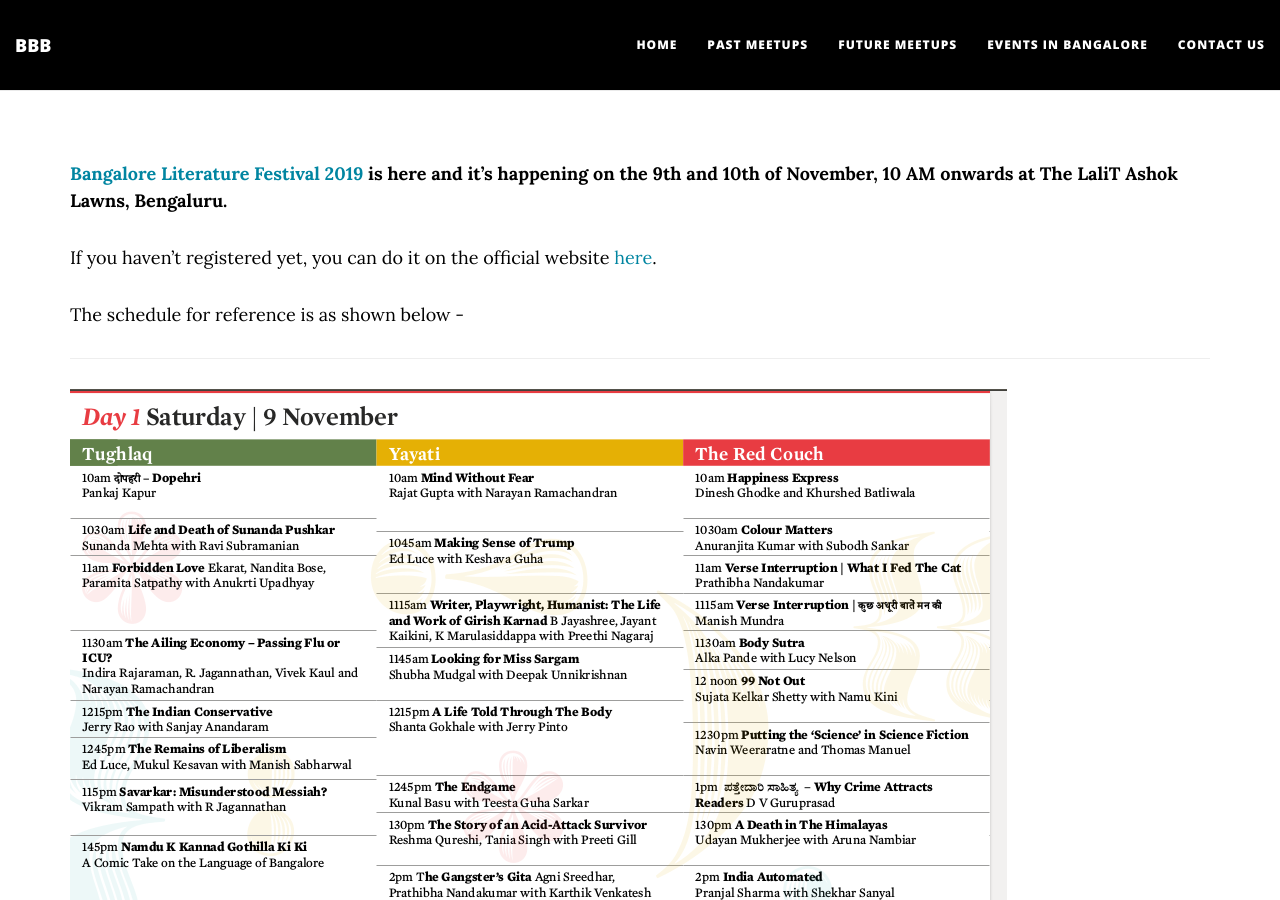
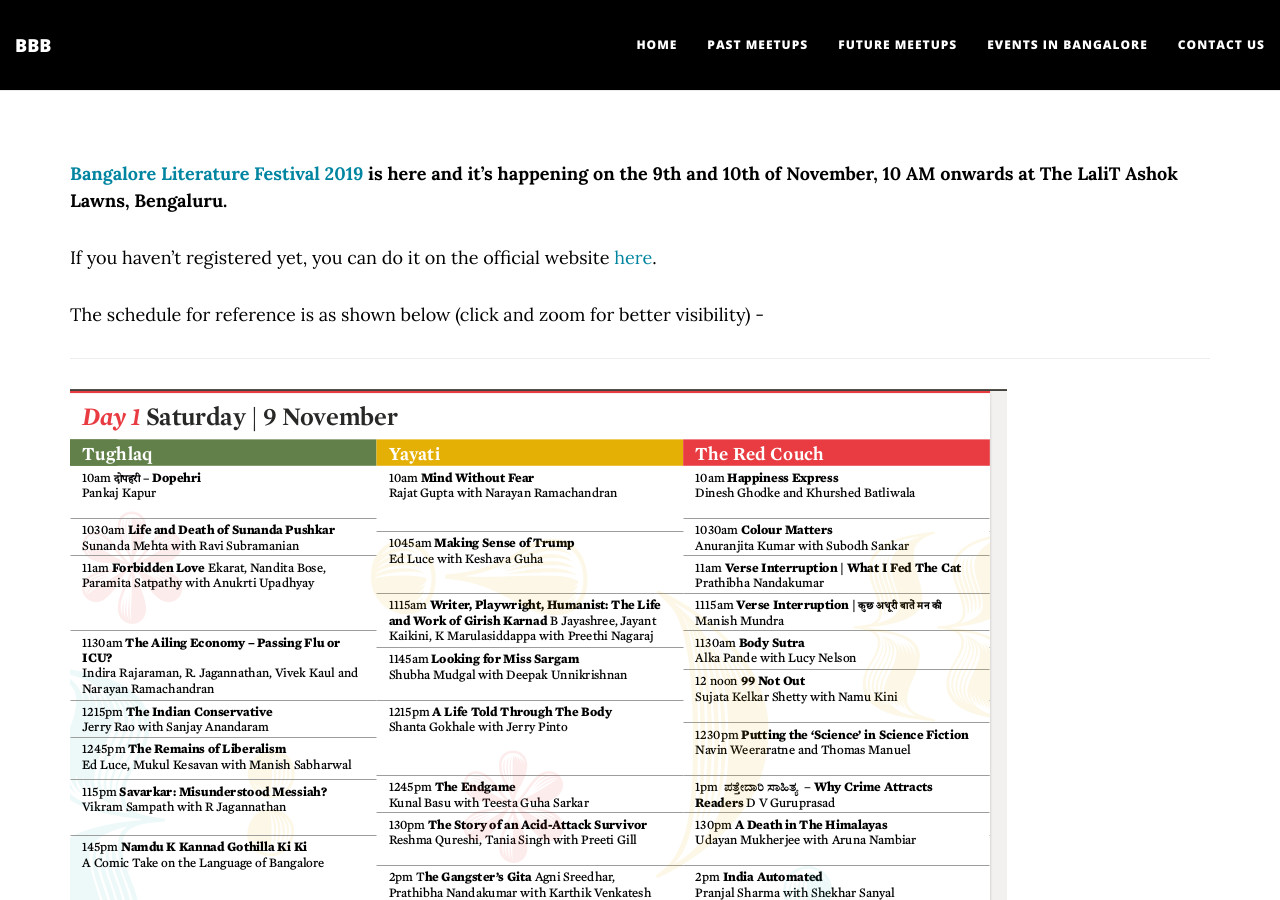
Before and after one commit to brokebibliophiles/brokebibliophiles.github.io, a Jekyll site: the page built from _litevent/2019-1-09-BLF.md, in a window 1280 px wide and 900 px high. Built offline with Jekyll 4.4.1, drawn with Linux system fonts in a browser that asks for light colours; nearby versions of some CDN libraries; comment, search, counter and statistics services are not loaded; some of the changed text lies outside the part shown.

Commit message:
Better presentation

```diff
--- a/_litevent/2019-1-09-BLF.md
+++ b/_litevent/2019-1-09-BLF.md
@@ -11,7 +11,7 @@ comments: true
 
 If you haven't registered yet, you can do it on the official website [here](https://www.eventbrite.com/e/bangalore-literature-festival-8th-edition-2019-tickets-70812884243).
 
- The schedule for reference is as shown below -
+ The schedule for reference is as shown below (click and zoom for better visibility) -
 <hr/>
 
 <!-- <embed src="../data/BLF2019.pdf" type="application/pdf" width="100%" height="800em" /> -->
@@ -20,9 +20,17 @@ If you haven't registered yet, you can do it on the official website [here](http
 [![](../data/2.png)](../data/2.png)
 [![](../data/3.png)](../data/3.png)
 [![](../data/4.png)](../data/4.png)
+<hr/>
+<p> Events for children - </p>
+
 [![](../data/5.png)](../data/5.png)
 [![](../data/6.png)](../data/6.png)
+<hr/>
+<p> Sidebar - </p>
+
 [![](../data/7.png)](../data/7.png)
+[![](../data/7.png)](../data/8.png)
+
 - (subject to last minute changes)(sic)
 {% if page.comments %}
 <div id="disqus_thread"></div>
```
